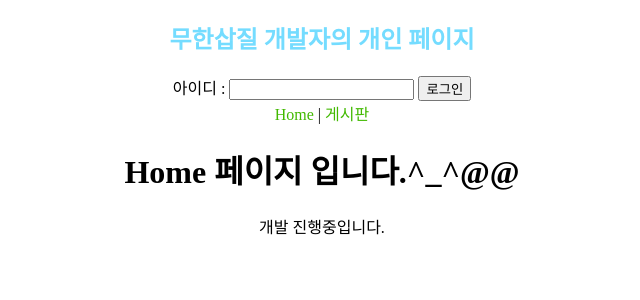
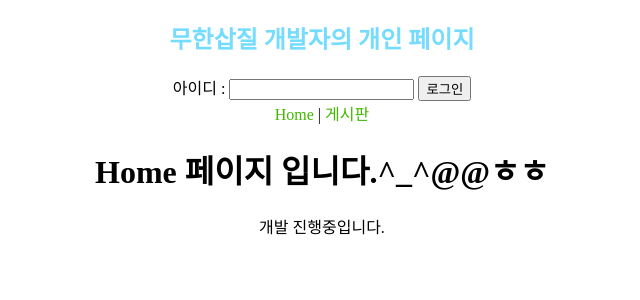
Before and after one commit to YimJuHyuk/vueMac2022, a Vue app: page /home in a window 1280 px wide. Shown: the top 300 px of the page, without its empty margins (318-958 px from the left). Built offline with nearby package versions, Linux system fonts and the light colour scheme.

Commit message:
nginx reload test

```diff
--- a/src/components/home/Home.vue
+++ b/src/components/home/Home.vue
@@ -1,6 +1,6 @@
 <template>
   <div>
-    <h1>Home 페이지 입니다.^_^@@</h1>
+    <h1>Home 페이지 입니다.^_^@@ㅎㅎ</h1>
     <p>개발 진행중입니다.</p>
 
   </div>
```
